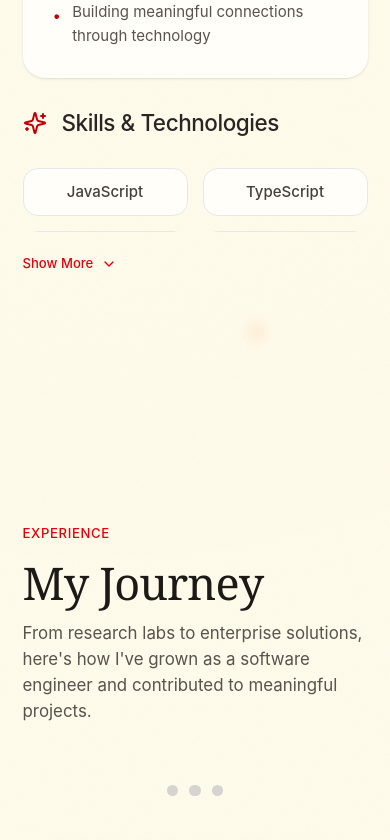
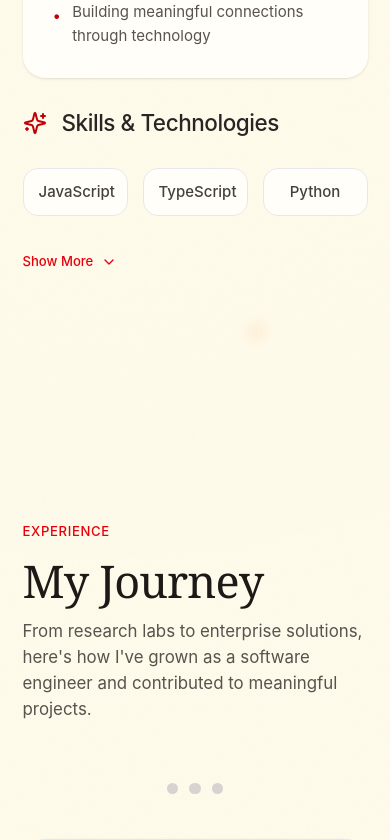
Before and after one commit to kaminjii/portfolio, a Next.js app: page / in a window 390 px wide. Shown: the part 2280-3120 px from the top of the page. Built offline with nearby package versions, Linux system fonts and the light colour scheme.

Commit message:
adjust padding on skills for responsive design

```diff
--- a/src/components/App.js
+++ b/src/components/App.js
@@ -632,7 +632,7 @@ const App = () => {
             </div>
 
             <FadeIn delay={400}>
-              <div className="flex items-center gap-4 my-8">
+              <div className="flex items-center gap-4 mt-8">
                 <Sparkles className={cx(theme === 'dark' ? "text-red-400" : "text-red-700")} size={24} />
                 <h3 className={cx(
                   "text-2xl font-medium",
@@ -640,8 +640,8 @@ const App = () => {
                 )}>Skills & Technologies</h3>
               </div>
 
-              <div className="overflow-hidden transition-all duration-1000" style={{ maxHeight: showAllSkills ? '1000px' : '64px' }}>
-                <div className="grid grid-cols-2 sm:grid-cols-5 gap-4 pb-4">
+              <div className="overflow-hidden transition-all duration-1000" style={{ maxHeight: showAllSkills ? '1000px' : '92px' }}>
+                <div className="grid grid-cols-3 sm:grid-cols-5 gap-4 pt-8 pb-4">
                   {skills.map((skill, index) => (
                     <div
                       key={skill}
@@ -649,9 +649,8 @@ const App = () => {
                         "px-4 py-3 rounded-2xl text-center font-medium transition-all duration-300 hover:-translate-y-1",
                         theme === 'dark'
                           ? "bg-slate-800/50 text-stone-300 hover:bg-slate-700"
-                          : "bg-white/70 text-stone-700 hover:bg-white border border-gray-200 hover:shadow-lg hover:shadow-red-500/20"
+                          : "bg-white/70 text-stone-700 hover:bg-white border border-gray-200 hover:shadow-sm hover:shadow-red-500/20"
                       )}
-                      style={{ animationDelay: `${index * 100}ms` }}
                     >
                       {skill}
                     </div>
```
Also changed, not shown: src/app/globals.css (line endings or trailing spaces).
